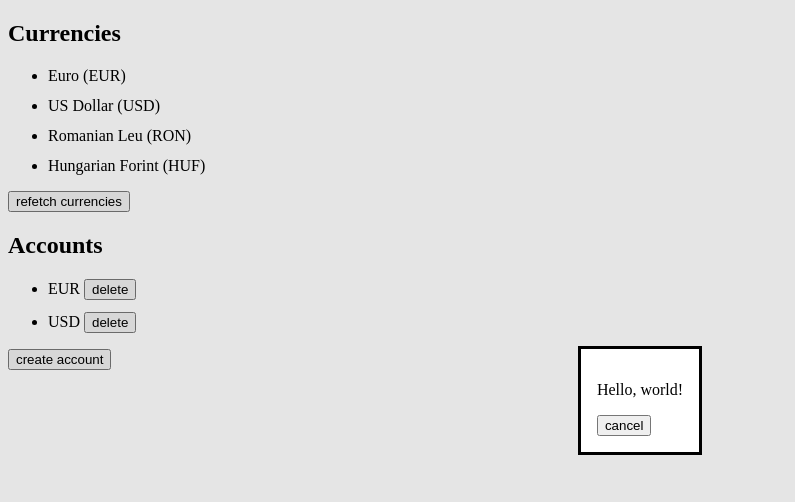
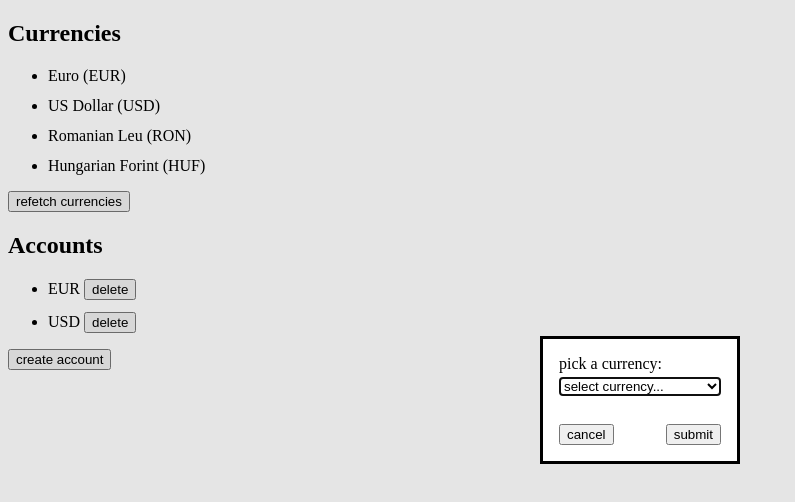
Before and after one commit to Hornflakes/react-learning, a React (Vite) app: page / in a window 1280 px wide. Both pictures are taken after a click on the button "create account". Shown: the top 502 px of the page, without its empty margins (0-795 px from the left). Built offline with nearby package versions, Linux system fonts and the light colour scheme.

Commit message:
feat: dialog select options based on currency suspense resource, abort suspense resource only if no users; fix: erroring instantly on first retry - startTransition

```diff
--- a/src/hooks/suspense-resource.ts
+++ b/src/hooks/suspense-resource.ts
@@ -7,6 +7,7 @@ const suspenseResourceCache = new Map<
         // eslint-disable-next-line @typescript-eslint/no-explicit-any
         promise: Promise<any>;
         abort: () => void;
+        users: number;
     }
 >();
 
@@ -31,6 +32,7 @@ export const useSuspenseResource = <R>(opts: SuspenseResourceOpts<R>): SuspenseR
             res = {
                 promise: fetcher(controller.signal),
                 abort: () => controller.abort(),
+                users: 0,
             };
             suspenseResourceCache.set(cacheKey, res);
         }
@@ -38,6 +40,34 @@ export const useSuspenseResource = <R>(opts: SuspenseResourceOpts<R>): SuspenseR
     };
 
     const resource = getResource();
+
+    useEffect(() => {
+        const res = suspenseResourceCache.get(cacheKey);
+        if (!res) return;
+        res.users++;
+
+        const existingTimer = suspenseResourceAbortTimersCache.get(cacheKey);
+        if (existingTimer) {
+            clearTimeout(existingTimer);
+            suspenseResourceAbortTimersCache.delete(cacheKey);
+        }
+
+        return () => {
+            const res = suspenseResourceCache.get(cacheKey);
+            if (!res) return;
+
+            res.users--;
+            if (res.users) return;
+
+            const timer = setTimeout(() => {
+                res.abort();
+                suspenseResourceCache.delete(cacheKey);
+                suspenseResourceAbortTimersCache.delete(cacheKey);
+            }, 10);
+
+            suspenseResourceAbortTimersCache.set(cacheKey, timer);
+        };
+    }, [cacheKey]);
 
     const refetch = useCallback(() => {
         const oldRes = suspenseResourceCache.get(cacheKey);
@@ -48,26 +78,5 @@ export const useSuspenseResource = <R>(opts: SuspenseResourceOpts<R>): SuspenseR
         forceUpdate((x) => x + 1);
     }, [cacheKey]);
 
-    useEffect(() => {
-        const abortTimer = suspenseResourceAbortTimersCache.get(cacheKey);
-        if (abortTimer) {
-            clearTimeout(abortTimer);
-            suspenseResourceAbortTimersCache.delete(cacheKey);
-        }
-
-        return () => {
-            const timeoutId = setTimeout(() => {
-                const res = suspenseResourceCache.get(cacheKey);
-                if (res) {
-                    res.abort();
-                    suspenseResourceCache.delete(cacheKey);
-                }
-                suspenseResourceAbortTimersCache.delete(cacheKey);
-            }, 10);
-
-            suspenseResourceAbortTimersCache.set(cacheKey, timeoutId);
-        };
-    }, [cacheKey]);
-
     return { promise: resource.promise, refetch };
 };
--- a/src/pages/home/Home.tsx
+++ b/src/pages/home/Home.tsx
@@ -2,7 +2,8 @@ import { getCurrencies } from '@apis';
 import { Dialog, type DialogHandle, SuspenseAsync, TitledSection } from '@components';
 import { useAccounts } from '@contexts';
 import { useSuspenseResource } from '@hooks';
-import { useRef } from 'react';
+import type { Account } from '@types';
+import { startTransition, useRef } from 'react';
 
 const CurrenciesList = () => {
     console.log('[CurrenciesList] rendered');
@@ -39,8 +40,10 @@ const CurrenciesList = () => {
                     <p>{error.message}</p>
                     <button
                         onClick={() => {
+                            startTransition(() => {
                                 refetch();
                                 reset();
+                            });
                         }}
                     >
                         retry currencies
@@ -51,17 +54,92 @@ const CurrenciesList = () => {
     );
 };
 
-const CreateAccountDialog = () => {
+type CreateAccountDialogProps = {
+    accounts: Account[];
+};
+const CreateAccountDialog = ({ accounts }: CreateAccountDialogProps) => {
     const dialogRef = useRef<DialogHandle>(null);
+
+    const { promise, refetch } = useSuspenseResource({
+        cacheKey: 'currencies',
+        fetcher: getCurrencies,
+    });
+
+    return (
+        <SuspenseAsync
+            promise={promise}
+            refetch={refetch}
+            pending={<button title="Loading currencies...">create account</button>}
+            ready={(currencies) => {
+                const availableCurrencies = currencies.filter(
+                    (c) => !accounts.some((a) => a.currencyCode === c.code),
+                );
 
                 return (
                     <>
-            <button onClick={() => dialogRef.current?.showModal()}>create account</button>
+                        <button onClick={() => dialogRef.current?.showModal()}>
+                            create account
+                        </button>
                         <Dialog ref={dialogRef}>
-                <p>Hello, world!</p>
-                <button onClick={() => dialogRef.current?.close()}>cancel</button>
+                            <form
+                                onSubmit={(e) => {
+                                    e.preventDefault();
+                                }}
+                            >
+                                <label
+                                    htmlFor="currency"
+                                    style={{
+                                        display: 'block',
+                                        marginBottom: '.25rem',
+                                    }}
+                                >
+                                    pick a currency:
+                                </label>
+                                <select name="currency" defaultValue="" required>
+                                    <option value="" disabled>
+                                        select currency...
+                                    </option>
+                                    {availableCurrencies.map((c) => (
+                                        <option key={c.code} value={c.code}>
+                                            {c.name} ({c.code})
+                                        </option>
+                                    ))}
+                                </select>
+
+                                <div
+                                    style={{
+                                        display: 'flex',
+                                        justifyContent: 'space-between',
+                                        marginTop: '1.75rem',
+                                    }}
+                                >
+                                    <button
+                                        type="button"
+                                        onClick={() => dialogRef.current?.close()}
+                                    >
+                                        cancel
+                                    </button>
+                                    <button type="submit">submit</button>
+                                </div>
+                            </form>
                         </Dialog>
                     </>
+                );
+            }}
+            errored={({ error: _, refetch, reset }) => (
+                <button
+                    title="retry currencies"
+                    onClick={() => {
+                        startTransition(() => {
+                            refetch();
+                            reset();
+                        });
+                    }}
+                >
+                    create account
+                </button>
+            )}
+        ></SuspenseAsync>
     );
 };
 
@@ -84,7 +162,7 @@ const AccountsList = () => {
                     </li>
                 ))}
             </ul>
-            <CreateAccountDialog />
+            <CreateAccountDialog accounts={accounts} />
         </TitledSection>
     );
 };
--- a/src/utils/req.ts
+++ b/src/utils/req.ts
@@ -6,10 +6,10 @@ const delay = (ms: number, signal: AbortSignal): Promise<void> => {
         }
 
         const onAbort = () => {
-            clearTimeout(timeoutId);
+            clearTimeout(timer);
             reject(new DOMException('Aborted', 'AbortError'));
         };
-        const timeoutId = setTimeout(() => {
+        const timer = setTimeout(() => {
             signal.removeEventListener('abort', onAbort);
             resolve();
         }, ms);
@@ -41,7 +41,7 @@ type MockReqOpts<T> = {
     failRate?: number;
 };
 const mockReq = async <T>(
-    { data, minResponseTime = 2000, maxResponseTime = 3000, failRate = 0 }: MockReqOpts<T>,
+    { data, minResponseTime = 2000, maxResponseTime = 3000, failRate = 0.33 }: MockReqOpts<T>,
     signal: AbortSignal,
 ): Promise<T> => {
     await randomDelay({ min: minResponseTime, max: maxResponseTime }, signal);
```
Lines whose indentation alone changed are shown as unchanged.
